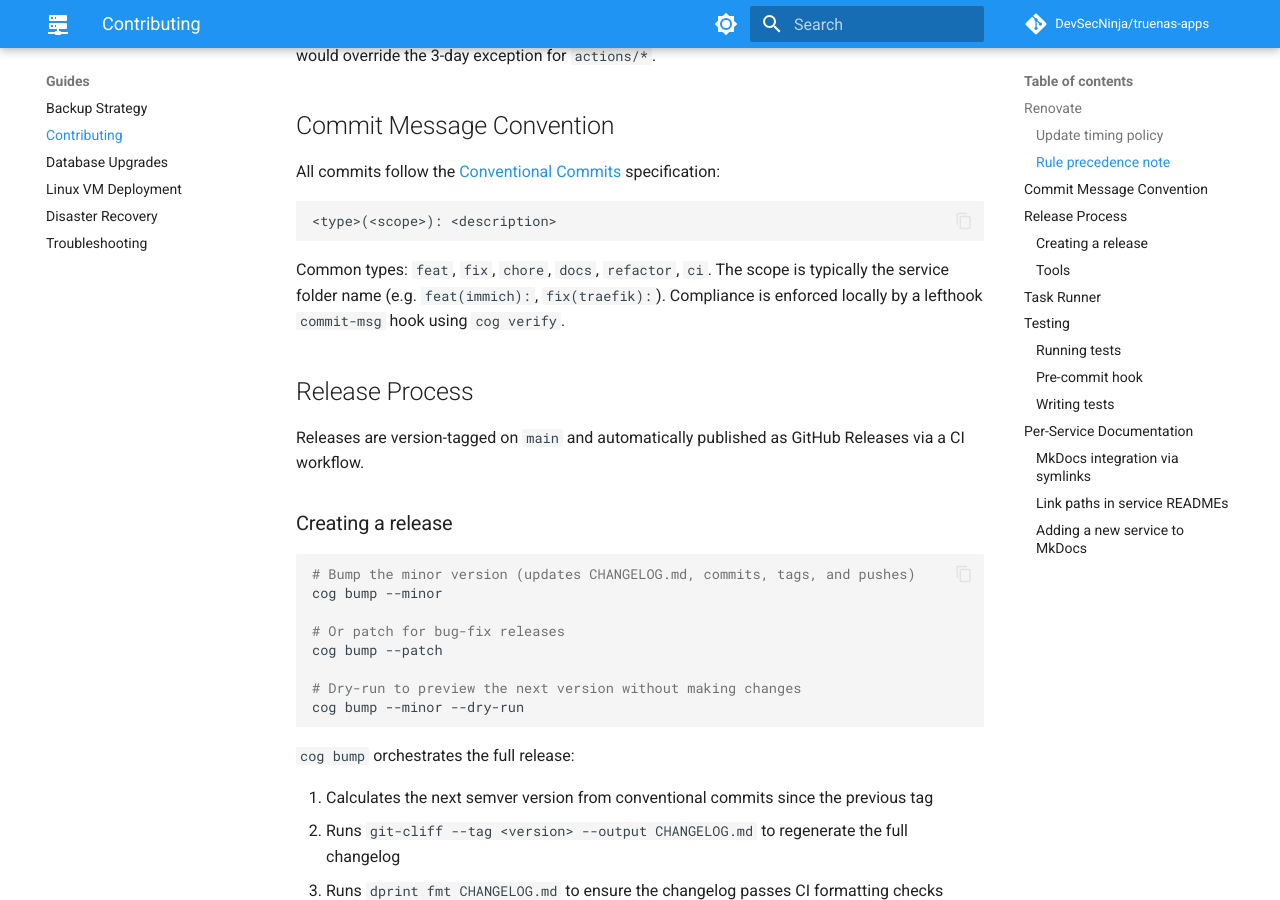
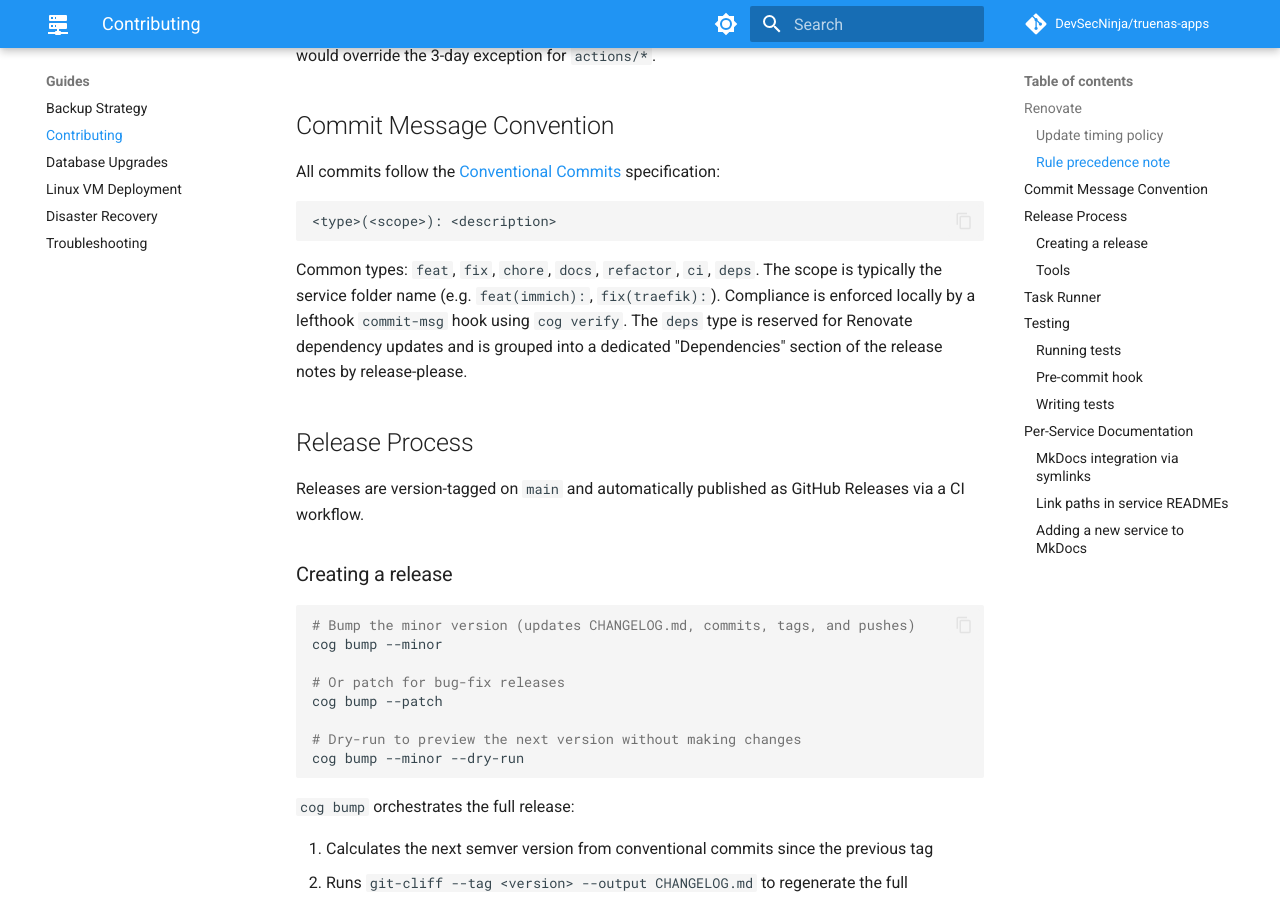
Before and after one commit to DevSecNinja/truenas-apps, an MkDocs documentation site: the page built from docs/CONTRIBUTING.md, in a window 1280 px wide and 900 px high, scrolled down 1522 px. Built offline with MkDocs 1.6.1 and Material for MkDocs 9.7.7, drawn with Linux system fonts in a browser that asks for light colours; comment, search, counter and statistics services are not loaded.

Commit message:
docs(contributing): document deps commit type and Dependencies section

````diff
--- a/docs/CONTRIBUTING.md
+++ b/docs/CONTRIBUTING.md
@@ -44,7 +44,7 @@ All commits follow the [Conventional Commits](https://www.conventionalcommits.or
 <type>(<scope>): <description>
 ```
 
-Common types: `feat`, `fix`, `chore`, `docs`, `refactor`, `ci`. The scope is typically the service folder name (e.g. `feat(immich):`, `fix(traefik):`). Compliance is enforced locally by a lefthook `commit-msg` hook using `cog verify`.
+Common types: `feat`, `fix`, `chore`, `docs`, `refactor`, `ci`, `deps`. The scope is typically the service folder name (e.g. `feat(immich):`, `fix(traefik):`). Compliance is enforced locally by a lefthook `commit-msg` hook using `cog verify`. The `deps` type is reserved for Renovate dependency updates and is grouped into a dedicated "Dependencies" section of the release notes by release-please.
 
 ## Release Process
 
````
